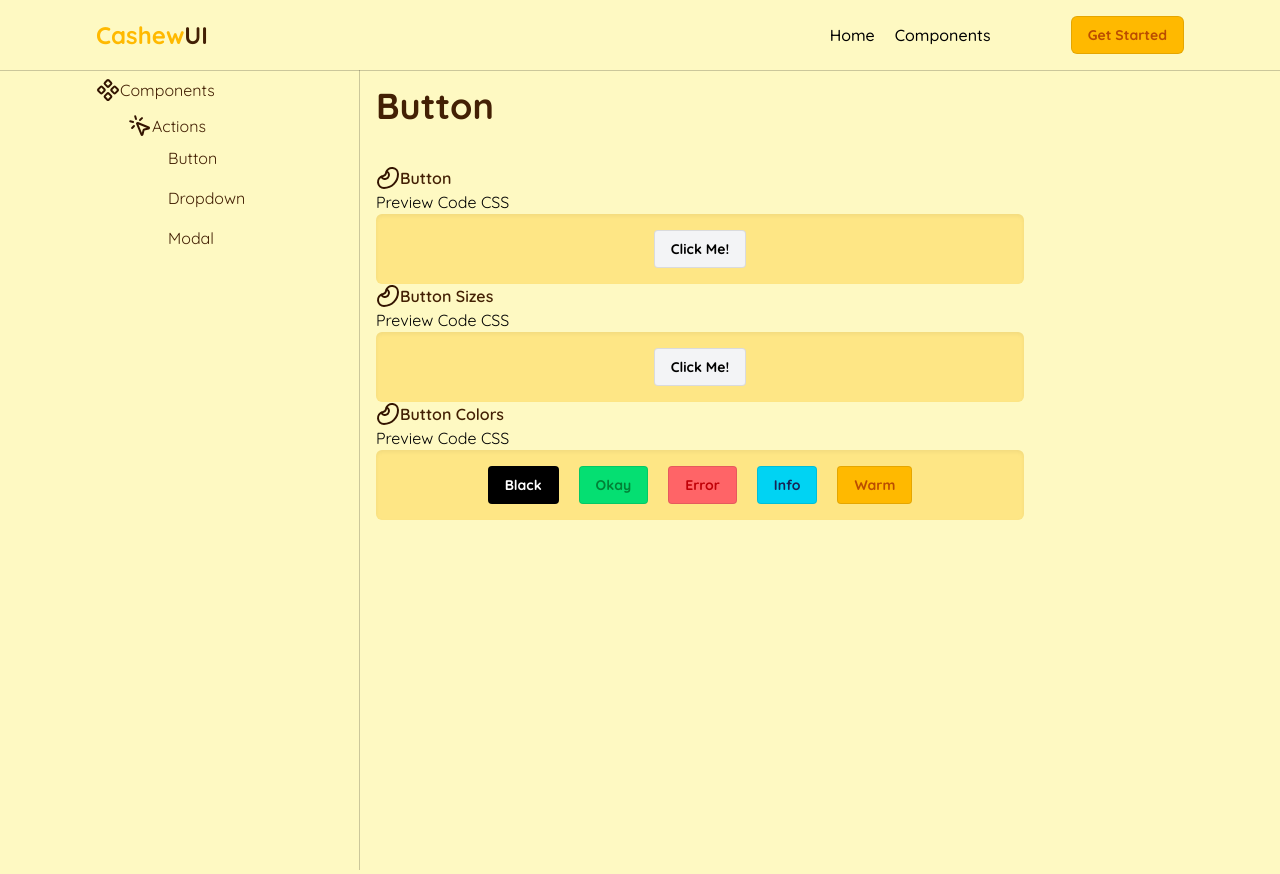
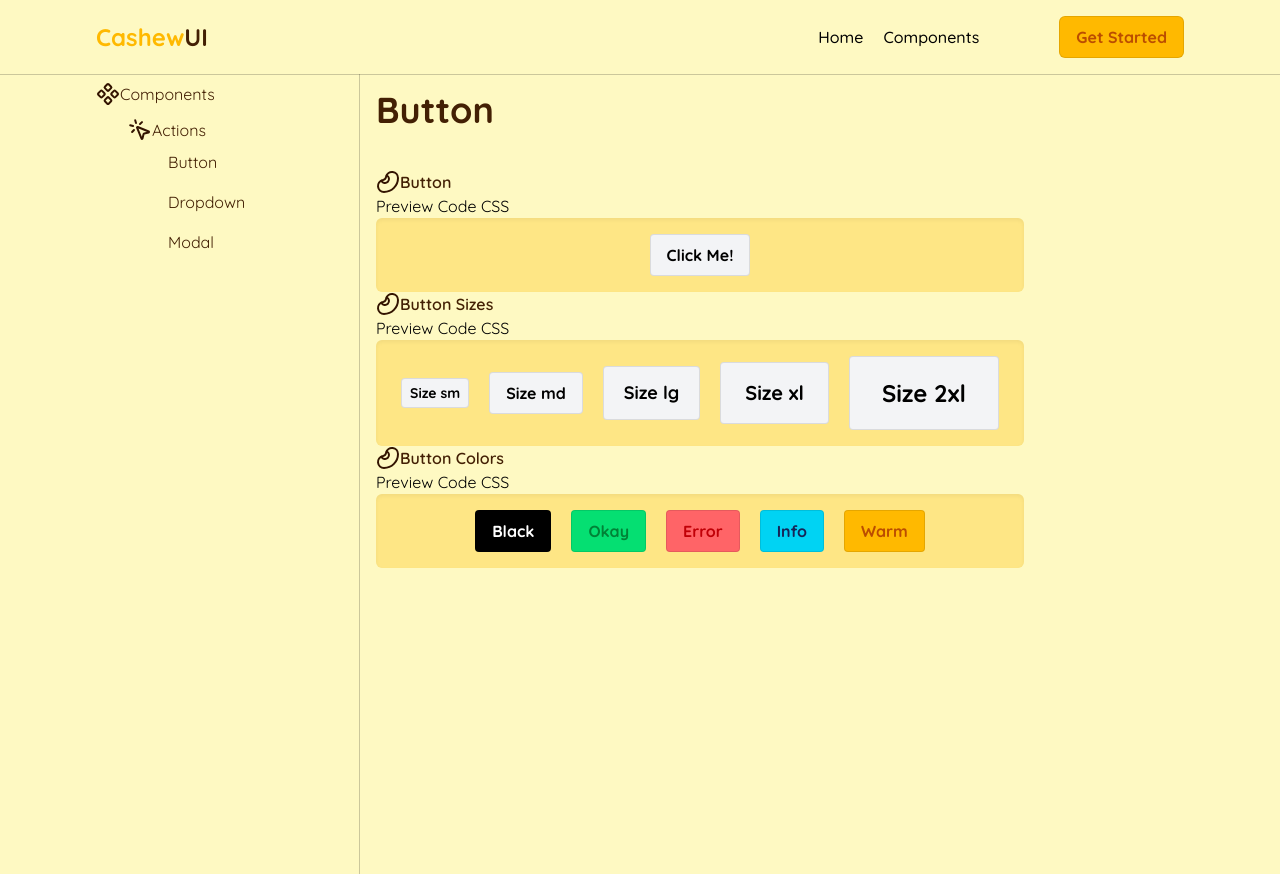
Before and after one commit to DaleStack/CashewUI, a Django app: page /docs/components/buttons/ in a window 1280 px wide. Run offline with Django 5.2, Linux system fonts and the light colour scheme; some libraries are stand-ins or nearby versions.

Commit message:
button size done

```diff
--- a/documentation/templates/documentation/pages/button.html
+++ b/documentation/templates/documentation/pages/button.html
@@ -37,8 +37,12 @@
                     <button>Code</button>
                     <button>CSS</button>
                 </div>
-                <div class="bg-amber-200 shadow-inner text-white p-4 rounded-md flex items-center justify-center">
-                    <button class="ch-btn">Click Me!</button>
+                <div class="space-x-5 bg-amber-200 shadow-inner text-white p-4 rounded-md flex items-center justify-center">
+                    <button class="ch-btn-sm">Size sm</button>
+                    <button class="ch-btn">Size md</button>
+                    <button class="ch-btn-lg">Size lg</button>
+                    <button class="ch-btn-xl">Size xl</button>
+                    <button class="ch-btn-2xl">Size 2xl</button>
                 </div>
            </div>
 
--- a/theme/static/css/dist/styles.css
+++ b/theme/static/css/dist/styles.css
@@ -27,6 +27,10 @@
     --spacing: 0.25rem;
     --text-sm: 0.875rem;
     --text-sm--line-height: calc(1.25 / 0.875);
+    --text-lg: 1.125rem;
+    --text-lg--line-height: calc(1.75 / 1.125);
+    --text-xl: 1.25rem;
+    --text-xl--line-height: calc(1.75 / 1.25);
     --text-2xl: 1.5rem;
     --text-2xl--line-height: calc(2 / 1.5);
     --text-4xl: 2.25rem;
@@ -235,9 +239,6 @@
   .mb-3 {
     margin-bottom: calc(var(--spacing) * 3);
   }
-  .mb-5 {
-    margin-bottom: calc(var(--spacing) * 5);
-  }
   .mb-10 {
     margin-bottom: calc(var(--spacing) * 10);
   }
@@ -283,11 +284,6 @@
   .justify-center {
     justify-content: center;
   }
-  :where(.space-x-3 > :not(:last-child)) {
-    --tw-space-x-reverse: 0;
-    margin-inline-start: calc(calc(var(--spacing) * 3) * var(--tw-space-x-reverse));
-    margin-inline-end: calc(calc(var(--spacing) * 3) * calc(1 - var(--tw-space-x-reverse)));
-  }
   :where(.space-x-5 > :not(:last-child)) {
     --tw-space-x-reverse: 0;
     margin-inline-start: calc(calc(var(--spacing) * 5) * var(--tw-space-x-reverse));
@@ -297,9 +293,6 @@
     --tw-space-x-reverse: 0;
     margin-inline-start: calc(calc(var(--spacing) * 11) * var(--tw-space-x-reverse));
     margin-inline-end: calc(calc(var(--spacing) * 11) * calc(1 - var(--tw-space-x-reverse)));
-  }
-  .\!rounded-lg {
-    border-radius: var(--radius-lg) !important;
   }
   .\!rounded-md {
     border-radius: var(--radius-md) !important;
@@ -479,6 +472,35 @@
     background-color: var(--color-gray-100);
     padding-inline: calc(var(--spacing) * 4);
     padding-block: calc(var(--spacing) * 2);
+    --tw-font-weight: var(--font-weight-bold);
+    font-weight: var(--font-weight-bold);
+    color: var(--color-black);
+    --tw-shadow: 0 0 #0000;
+    box-shadow: var(--tw-inset-shadow), var(--tw-inset-ring-shadow), var(--tw-ring-offset-shadow), var(--tw-ring-shadow), var(--tw-shadow);
+  }
+  .ch-btn:active {
+    --tw-scale-x: 97%;
+    --tw-scale-y: 97%;
+    --tw-scale-z: 97%;
+    scale: var(--tw-scale-x) var(--tw-scale-y);
+  }
+  .ch-btn-sm {
+    display: inline-block;
+    cursor: pointer;
+    border-radius: var(--radius-sm);
+    border-style: var(--tw-border-style);
+    border-width: 1px;
+    border-color: color-mix(in srgb, #000 10%, transparent);
+  }
+  @supports (color: color-mix(in lab, red, red)) {
+    .ch-btn-sm {
+      border-color: color-mix(in oklab, var(--color-black) 10%, transparent);
+    }
+  }
+  .ch-btn-sm {
+    background-color: var(--color-gray-100);
+    padding-inline: calc(var(--spacing) * 2);
+    padding-block: calc(var(--spacing) * 1);
     font-size: var(--text-sm);
     line-height: var(--tw-leading, var(--text-sm--line-height));
     --tw-font-weight: var(--font-weight-bold);
@@ -487,7 +509,100 @@
     --tw-shadow: 0 0 #0000;
     box-shadow: var(--tw-inset-shadow), var(--tw-inset-ring-shadow), var(--tw-ring-offset-shadow), var(--tw-ring-shadow), var(--tw-shadow);
   }
-  .ch-btn:active {
+  .ch-btn-sm:active {
+    --tw-scale-x: 97%;
+    --tw-scale-y: 97%;
+    --tw-scale-z: 97%;
+    scale: var(--tw-scale-x) var(--tw-scale-y);
+  }
+  .ch-btn-lg {
+    display: inline-block;
+    cursor: pointer;
+    border-radius: var(--radius-sm);
+    border-style: var(--tw-border-style);
+    border-width: 1px;
+    border-color: color-mix(in srgb, #000 10%, transparent);
+  }
+  @supports (color: color-mix(in lab, red, red)) {
+    .ch-btn-lg {
+      border-color: color-mix(in oklab, var(--color-black) 10%, transparent);
+    }
+  }
+  .ch-btn-lg {
+    background-color: var(--color-gray-100);
+    padding-inline: calc(var(--spacing) * 5);
+    padding-block: calc(var(--spacing) * 3);
+    font-size: var(--text-lg);
+    line-height: var(--tw-leading, var(--text-lg--line-height));
+    --tw-font-weight: var(--font-weight-bold);
+    font-weight: var(--font-weight-bold);
+    color: var(--color-black);
+    --tw-shadow: 0 0 #0000;
+    box-shadow: var(--tw-inset-shadow), var(--tw-inset-ring-shadow), var(--tw-ring-offset-shadow), var(--tw-ring-shadow), var(--tw-shadow);
+  }
+  .ch-btn-lg:active {
+    --tw-scale-x: 97%;
+    --tw-scale-y: 97%;
+    --tw-scale-z: 97%;
+    scale: var(--tw-scale-x) var(--tw-scale-y);
+  }
+  .ch-btn-xl {
+    display: inline-block;
+    cursor: pointer;
+    border-radius: var(--radius-sm);
+    border-style: var(--tw-border-style);
+    border-width: 1px;
+    border-color: color-mix(in srgb, #000 10%, transparent);
+  }
+  @supports (color: color-mix(in lab, red, red)) {
+    .ch-btn-xl {
+      border-color: color-mix(in oklab, var(--color-black) 10%, transparent);
+    }
+  }
+  .ch-btn-xl {
+    background-color: var(--color-gray-100);
+    padding-inline: calc(var(--spacing) * 6);
+    padding-block: calc(var(--spacing) * 4);
+    font-size: var(--text-xl);
+    line-height: var(--tw-leading, var(--text-xl--line-height));
+    --tw-font-weight: var(--font-weight-bold);
+    font-weight: var(--font-weight-bold);
+    color: var(--color-black);
+    --tw-shadow: 0 0 #0000;
+    box-shadow: var(--tw-inset-shadow), var(--tw-inset-ring-shadow), var(--tw-ring-offset-shadow), var(--tw-ring-shadow), var(--tw-shadow);
+  }
+  .ch-btn-xl:active {
+    --tw-scale-x: 97%;
+    --tw-scale-y: 97%;
+    --tw-scale-z: 97%;
+    scale: var(--tw-scale-x) var(--tw-scale-y);
+  }
+  .ch-btn-2xl {
+    display: inline-block;
+    cursor: pointer;
+    border-radius: var(--radius-sm);
+    border-style: var(--tw-border-style);
+    border-width: 1px;
+    border-color: color-mix(in srgb, #000 10%, transparent);
+  }
+  @supports (color: color-mix(in lab, red, red)) {
+    .ch-btn-2xl {
+      border-color: color-mix(in oklab, var(--color-black) 10%, transparent);
+    }
+  }
+  .ch-btn-2xl {
+    background-color: var(--color-gray-100);
+    padding-inline: calc(var(--spacing) * 8);
+    padding-block: calc(var(--spacing) * 5);
+    font-size: var(--text-2xl);
+    line-height: var(--tw-leading, var(--text-2xl--line-height));
+    --tw-font-weight: var(--font-weight-bold);
+    font-weight: var(--font-weight-bold);
+    color: var(--color-black);
+    --tw-shadow: 0 0 #0000;
+    box-shadow: var(--tw-inset-shadow), var(--tw-inset-ring-shadow), var(--tw-ring-offset-shadow), var(--tw-ring-shadow), var(--tw-shadow);
+  }
+  .ch-btn-2xl:active {
     --tw-scale-x: 97%;
     --tw-scale-y: 97%;
     --tw-scale-z: 97%;
```
Also changed, not shown: theme/static_src/src/styles.css (+19 -1 lines).
